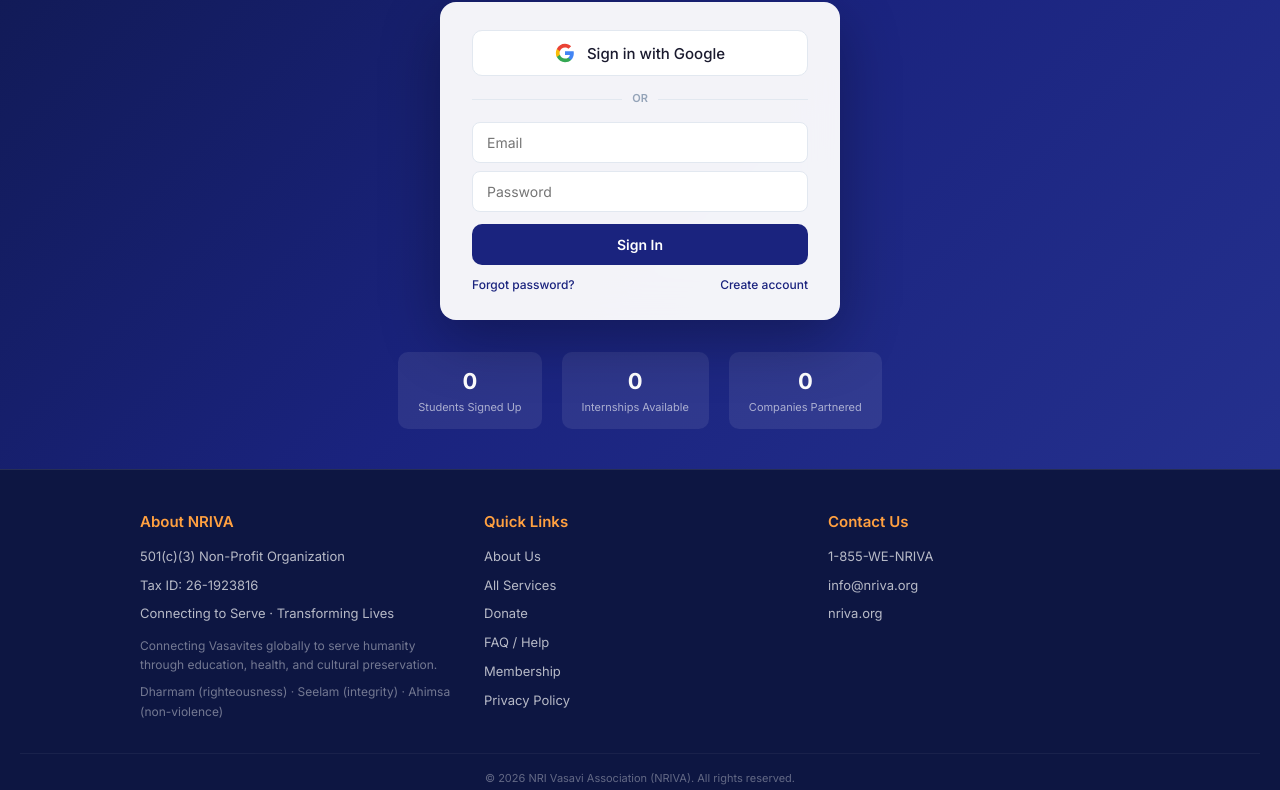
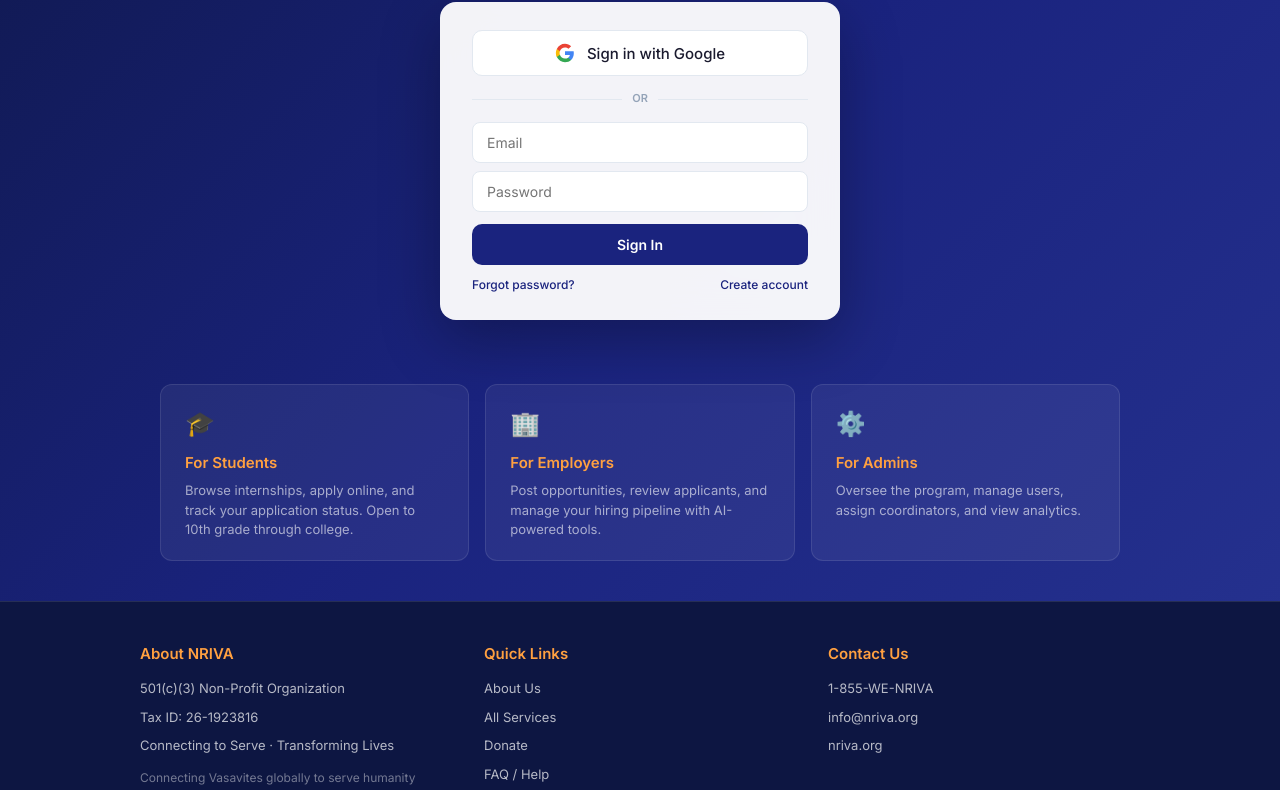
Before and after one commit to Kalyankaki/Azurenetwork, a React (Vite) app: page / in a window 1280 px wide. Shown: the part 459-1249 px from the top of the page. Built offline with nearby package versions, Linux system fonts and the light colour scheme; no server answers; the database is empty.

Commit message:
Bring back info cards, remove stat counters

```diff
--- a/src/pages/HomePage.jsx
+++ b/src/pages/HomePage.jsx
@@ -231,21 +231,27 @@ export default function HomePage() {
           )}
         </div>
 
-        <div style={{ display: 'flex', gap: 20, flexWrap: 'wrap', justifyContent: 'center', marginTop: 8 }}>
-          {[
-            { value: stats.students, label: 'Students Signed Up' },
-            { value: stats.internships, label: 'Internships Available' },
-            { value: stats.companies, label: 'Companies Partnered' },
-          ].map(({ value, label }) => (
-            <div key={label} style={{
-              background: 'rgba(255,255,255,0.08)', padding: '12px 20px',
-              borderRadius: 10, color: 'white', textAlign: 'center',
-            }}>
-              <div style={{ fontSize: 22, fontWeight: 700 }}>{value}</div>
-              <div style={{ fontSize: 11, opacity: 0.6 }}>{label}</div>
-            </div>
-          ))}
-        </div>
+      </div>
+
+      <div style={{
+        maxWidth: 1000, margin: '0 auto', padding: '0 20px 40px',
+        display: 'grid', gridTemplateColumns: 'repeat(auto-fit, minmax(260px, 1fr))',
+        gap: 16, width: '100%',
+      }}>
+        {[
+          { icon: '🎓', title: 'For Students', desc: 'Browse internships, apply online, and track your application status. Open to 10th grade through college.' },
+          { icon: '🏢', title: 'For Employers', desc: 'Post opportunities, review applicants, and manage your hiring pipeline with AI-powered tools.' },
+          { icon: '⚙️', title: 'For Admins', desc: 'Oversee the program, manage users, assign coordinators, and view analytics.' },
+        ].map(({ icon, title, desc }) => (
+          <div key={title} style={{
+            background: 'rgba(255,255,255,0.06)', borderRadius: 12,
+            padding: '20px 24px', border: '1px solid rgba(255,255,255,0.1)',
+          }}>
+            <span style={{ fontSize: 24 }}>{icon}</span>
+            <h3 style={{ color: '#ffa040', fontSize: 15, fontWeight: 600, margin: '8px 0 6px' }}>{title}</h3>
+            <p style={{ color: 'rgba(255,255,255,0.6)', fontSize: 13, lineHeight: 1.5 }}>{desc}</p>
+          </div>
+        ))}
       </div>
 
       <footer style={{
```
